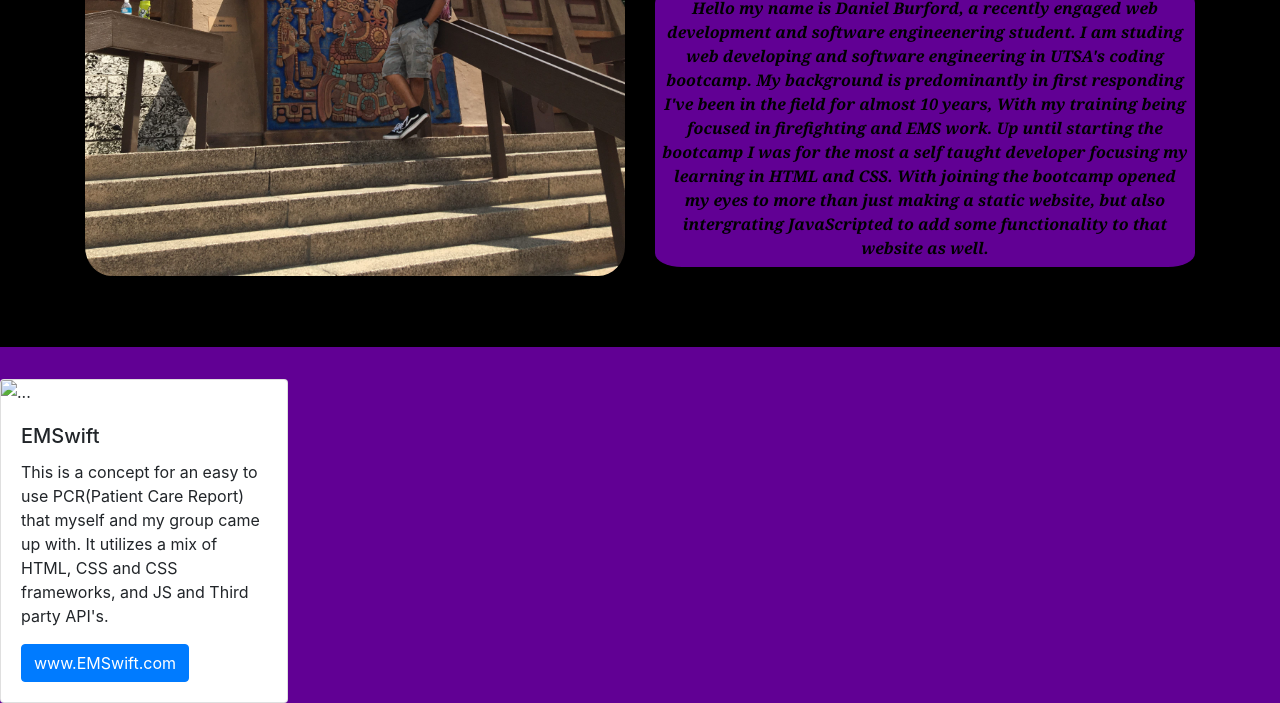
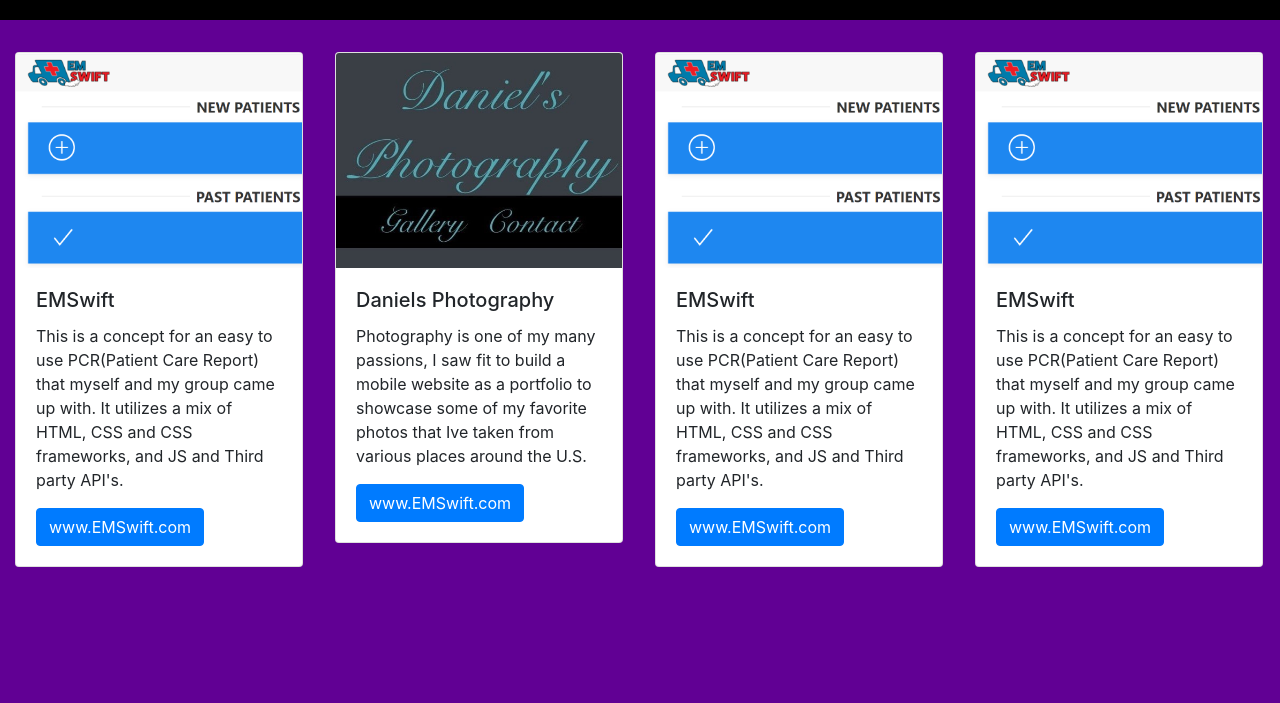
Before and after one commit to dannfirefight322/Daniels_Portfolio, a plain HTML site: page index.html in a window 1280 px wide. Shown: the part 580-1283 px from the top of the page. After the commit the page ends 1163 px from the top, so only its background shows below. Drawn offline with nearby package versions, Linux system fonts and the light colour scheme.

Commit message:
working on adding several cards to showcase some work ive done.

```diff
--- a/assets/css/styles.css
+++ b/assets/css/styles.css
@@ -15,6 +15,8 @@ body{
 .img-fluid{
     border-radius: 5%;
     padding-bottom: 7px;
+    height: 400px;
+
 }
 .Daniel, .aboutMe{
     text-align: center;
--- a/index.html
+++ b/index.html
@@ -4,9 +4,17 @@
     <meta charset="UTF-8">
     <meta http-equiv="X-UA-Compatible" content="IE=edge">
     <meta name="viewport" content="width=device-width, initial-scale=1.0">
+    <link rel="apple-touch-icon" sizes="180x180" href="./apple-touch-icon.png">
+    <link rel="icon" type="image/png" sizes="32x32" href="./favicon-32x32.png">
+    <link rel="icon" type="image/png" sizes="16x16" href="./favicon-16x16.png">
+    <link rel="manifest" href="/site.webmanifest">
     <link rel="stylesheet" href="https://cdnjs.cloudflare.com/ajax/libs/twitter-bootstrap/4.5.0/css/bootstrap.min.css">
     <link href="https://fonts.googleapis.com/css2?family=Noto+Serif:ital,wght@1,700&display=swap" rel="stylesheet">
     <link rel="stylesheet" href="./assets/css/styles.css">
+    <link rel="apple-touch-icon" sizes="180x180" href="/apple-touch-icon.png">
+<link rel="icon" type="image/png" sizes="32x32" href="/favicon-32x32.png">
+<link rel="icon" type="image/png" sizes="16x16" href="/favicon-16x16.png">
+<link rel="manifest" href="/site.webmanifest">
     <title>Daniel Burford</title>
 </head>
 <body>
@@ -65,14 +73,50 @@
       </div>
     </main>
     <!--This is a Projects card-->
-    <div class="card" style="width: 18rem;">
-      <img src="..." class="card-img-top" alt="...">
+    <div class="container-fluid">
+      <div class="row">
+      <div class="col-12 col-sm-6 col-md-6 col-lg-6 col-xl-3 mb-3">
+      <div class="card" style="width: 18rem;">
+        <img src="./assets/images/emswift.png" class="card-img-top" alt="...">
+        <div class="card-body">
+          <h5 class="card-title">EMSwift</h5>
+          <p class="card-text">This is a concept for an easy to use PCR(Patient Care Report) that myself and my group came up with. It utilizes a mix of HTML, CSS and CSS frameworks, and JS and Third party API's. </p>
+          <a href="https://emswift.com/" class="btn btn-primary">www.EMSwift.com</a>
+        </div>
+      </div>
+      </div>
+      <div class="col-12 col-sm-6 col-md-6 col-lg-6 col-xl-3 mb-3">
+      <div class="card" style="width: 18rem;">
+        <img src="./assets/images/DanielsPhotography.jpeg" class="card-img-top" alt="...">
       <div class="card-body">
-        <h5 class="card-title">EMSwift</h5>
-        <p class="card-text">This is a concept for an easy to use PCR(Patient Care Report) that myself and my group came up with. It utilizes a mix of HTML, CSS and CSS frameworks, and JS and Third party API's. </p>
+        <h5 class="card-title">Daniels Photography</h5>
+        <p class="card-text">Photography is one of my many passions, I saw fit to build a mobile website as a portfolio to showcase some of my favorite photos that Ive taken from various places around the U.S. </p>
         <a href="https://emswift.com/" class="btn btn-primary">www.EMSwift.com</a>
       </div>
     </div>
+  </div>
+  <div class="col-12 col-sm-6 col-md-6 col-lg-6 col-xl-3 mb-3">
+    <div class="card" style="width: 18rem;">
+      <img src="./assets/images/emswift.png" class="card-img-top" alt="...">
+    <div class="card-body">
+      <h5 class="card-title">EMSwift</h5>
+      <p class="card-text">This is a concept for an easy to use PCR(Patient Care Report) that myself and my group came up with. It utilizes a mix of HTML, CSS and CSS frameworks, and JS and Third party API's. </p>
+      <a href="https://emswift.com/" class="btn btn-primary">www.EMSwift.com</a>
+    </div>
+  </div>
+</div>
+<div class="col-12 col-sm-6 col-md-6 col-lg-6 col-xl-3 mb-3">
+  <div class="card" style="width: 18rem;">
+    <img src="./assets/images/emswift.png" class="card-img-top" alt="...">
+  <div class="card-body">
+    <h5 class="card-title">EMSwift</h5>
+    <p class="card-text">This is a concept for an easy to use PCR(Patient Care Report) that myself and my group came up with. It utilizes a mix of HTML, CSS and CSS frameworks, and JS and Third party API's. </p>
+    <a href="https://emswift.com/" class="btn btn-primary">www.EMSwift.com</a>
+  </div>
+</div>
+</div>
+      </div>
+      </div>
 <script src="https://cdnjs.cloudflare.com/ajax/libs/jquery/3.5.1/jquery.slim.min.js"></script>
 <script src="https://cdnjs.cloudflare.com/ajax/libs/popper.js/1.16.1/umd/popper.min.js"></script>
 <script src="https://cdnjs.cloudflare.com/ajax/libs/twitter-bootstrap/4.5.0/js/bootstrap.min.js"></script>
```
Also changed, not shown: about.txt (added), android-chrome-192x192.png (added), android-chrome-512x512.png (added), apple-touch-icon.png (added), assets/images/DanielsPhotography.jpeg (added), assets/images/emswift.png (added), favicon-16x16.png (added), favicon-32x32.png (added), favicon.ico (added), site.webmanifest (added).
